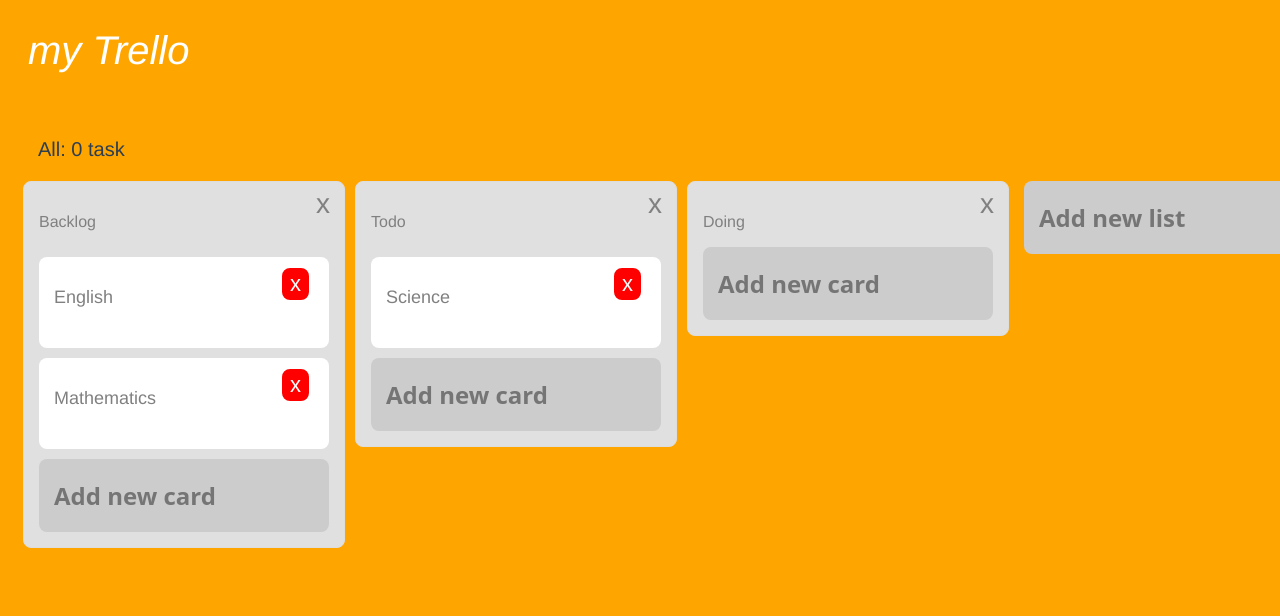
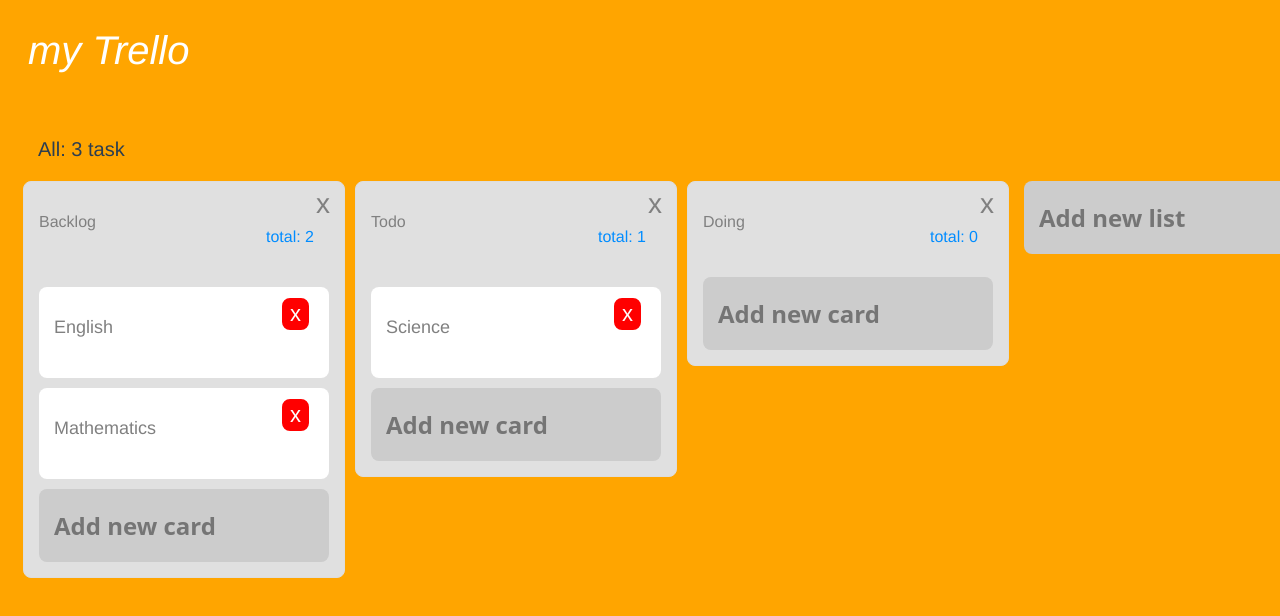
Before and after one commit to Akiyoshi999/JavaScript-practice, a Vue app in the folder 02_Trello-style-app/my-trello/: page / in a window 1280 px wide. Shown: the top 616 px of the page. Built offline with nearby package versions, Linux system fonts and the light colour scheme.

Commit message:
カードの総数表示機能

```diff
--- a/02_Trello-style-app/my-trello/src/components/Board.vue
+++ b/02_Trello-style-app/my-trello/src/components/Board.vue
@@ -2,9 +2,7 @@
   <div>
     <header>my Trello</header>
     <main>
-      <p class="info-line">
-        All: 0 task
-      </p>
+      <p class="info-line">All: {{ totalCardCount }} task</p>
       <div class="list-index">
         <list
           v-for="(item, index) in lists"
@@ -30,7 +28,10 @@
     List
   },
   computed: {
-    ...mapState(['lists'])
+    ...mapState(['lists']),
+    totalCardCount() {
+      return this.$store.getters.totalCardCount
+    }
   }
 }
 </script>
--- a/02_Trello-style-app/my-trello/src/components/List.vue
+++ b/02_Trello-style-app/my-trello/src/components/List.vue
@@ -4,6 +4,7 @@
       <p class="=list-title">
         {{ title }}
       </p>
+      <p class="list-counter">total: {{ totalCardInList }}</p>
       <div class="deletelist" @click="removeList">
         x
       </div>
@@ -39,6 +40,11 @@
       required: true
     }
   },
+  computed: {
+    totalCardInList() {
+      return this.cards.length
+    }
+  },
   methods: {
     removeList: function() {
       if (confirm('本当にこのリストを削除しますか？')) {
--- a/02_Trello-style-app/my-trello/src/store/index.js
+++ b/02_Trello-style-app/my-trello/src/store/index.js
@@ -54,7 +54,13 @@
       context.commit('removeCardFromList', payload)
     }
   },
-  getters: {}
+  getters: {
+    totalCardCount(state) {
+      let count = 0
+      state.lists.map(content => (count += content.cards.length))
+      return count
+    }
+  }
 })
 
 store.subscribe((mutation, state) => {
```
